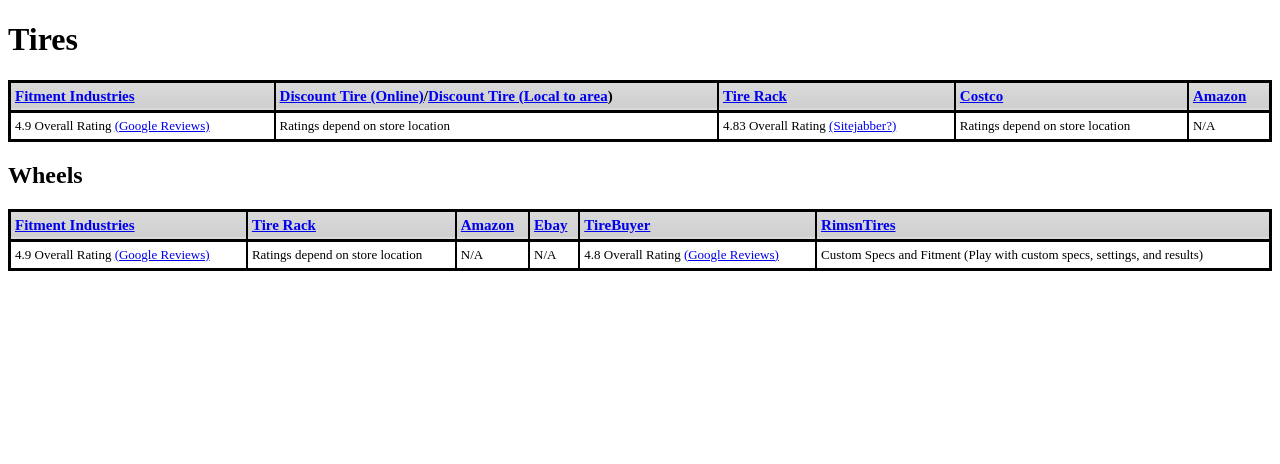
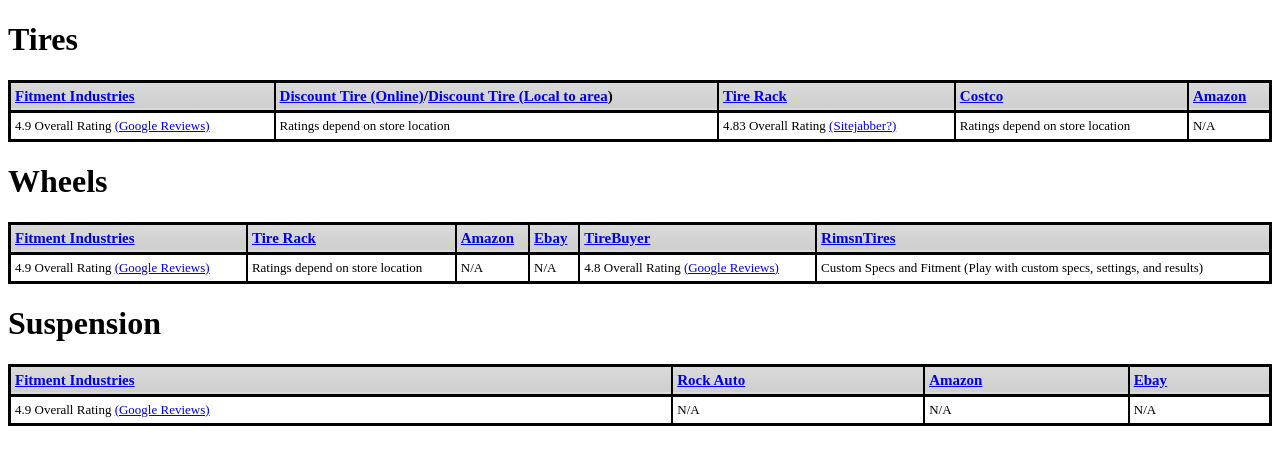
Before and after one commit to Dilsinnam/JDMZone, a plain HTML site: page index.html in a window 1280 px wide. Drawn offline with Linux system fonts and the light colour scheme.

Commit message:
Added suspension to the list

```diff
--- a/index.html
+++ b/index.html
@@ -74,7 +74,7 @@
       </tr>
     </tbody>
   </table>
-	<h2>Wheels</h2>
+  <h1>Wheels</h1>
   <table class="minimalistBlack">
     <thead>
       <tr>
@@ -113,5 +113,34 @@
       </tr>
     </tbody>
   </table>
+  <h1>Suspension</h1>
+  <table class="minimalistBlack">
+    <thead>
+      <tr>
+        <th>
+          <a href="https://www.fitmentindustries.com/">Fitment Industries</a>
+        </th>
+        <th>
+          <a href="https://www.rockauto.com/">Rock Auto</a>
+        </th>
+        <th>
+          <a href="https://Amazon.com">Amazon</a>
+        </th>
+        <th>
+          <a href="https://ebay.com">Ebay</a>
+        </th>
+      </tr>
+    </thead>
+    <tbody>
+      <tr>
+        <td>
+          4.9 Overall Rating <a href="https://www.google.com/search?gs_ssp=eJzj4tVP1zc0TKuMLyy2KLYwYLRSNaiwsDAwTjJPtExLSjYztjAwtTKosDRIMUtMM0s0NzY1MkozTfESSsssyU3NK1HIzEspLS4pykwtBgAaYRa1&q=fitment+industries&rlz=1C1GCEA_enUS891US891&oq=fitme&aqs=chrome.1.69i60j46i175i199i433j69i59j69i57j0i433j0j69i60l2.1640j0j4&sourceid=chrome&ie=UTF-8&safe=active&ssui=on">(Google Reviews)</a>
+        </td>
+        <td>N/A</td>
+        <td>N/A</td>
+        <td>N/A</td>
+      </tr>
+    </tbody>
+  </table>
 </body>
 </html>
```
Lines whose indentation alone changed are shown as unchanged.
